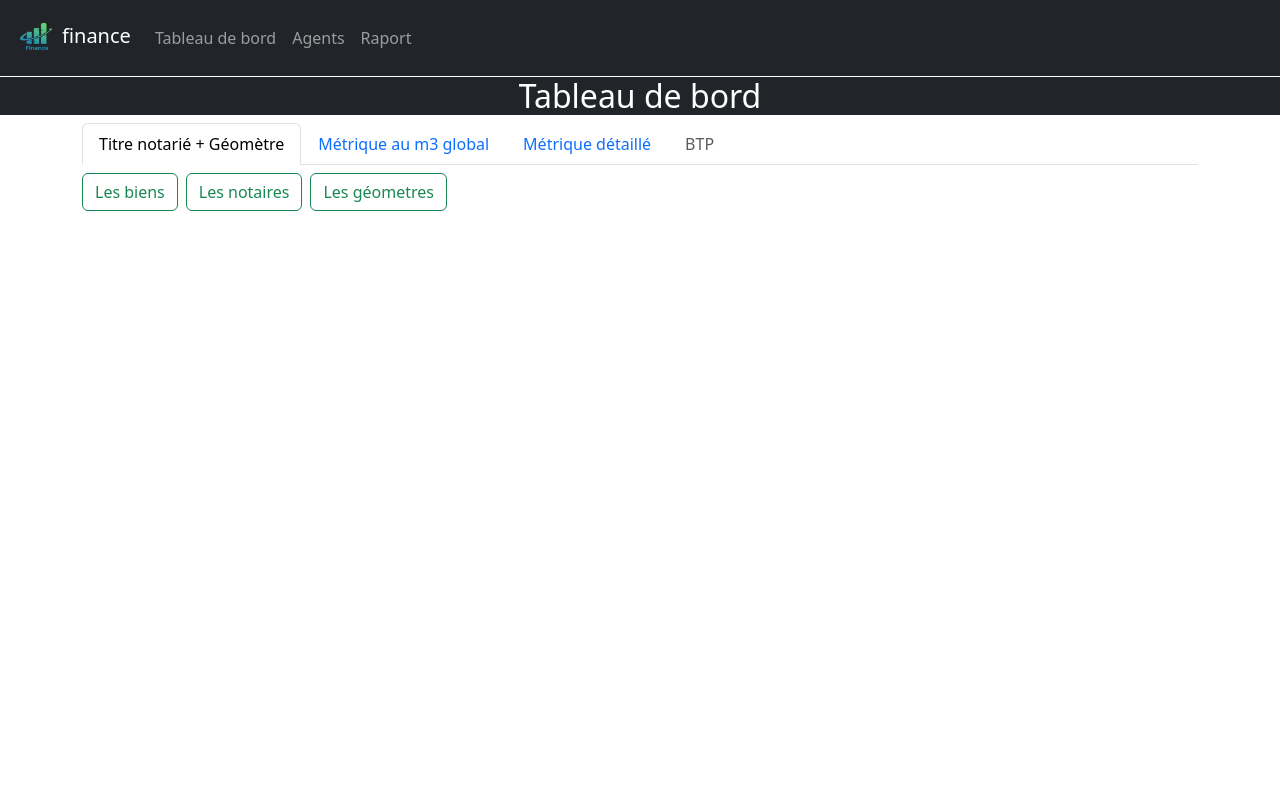
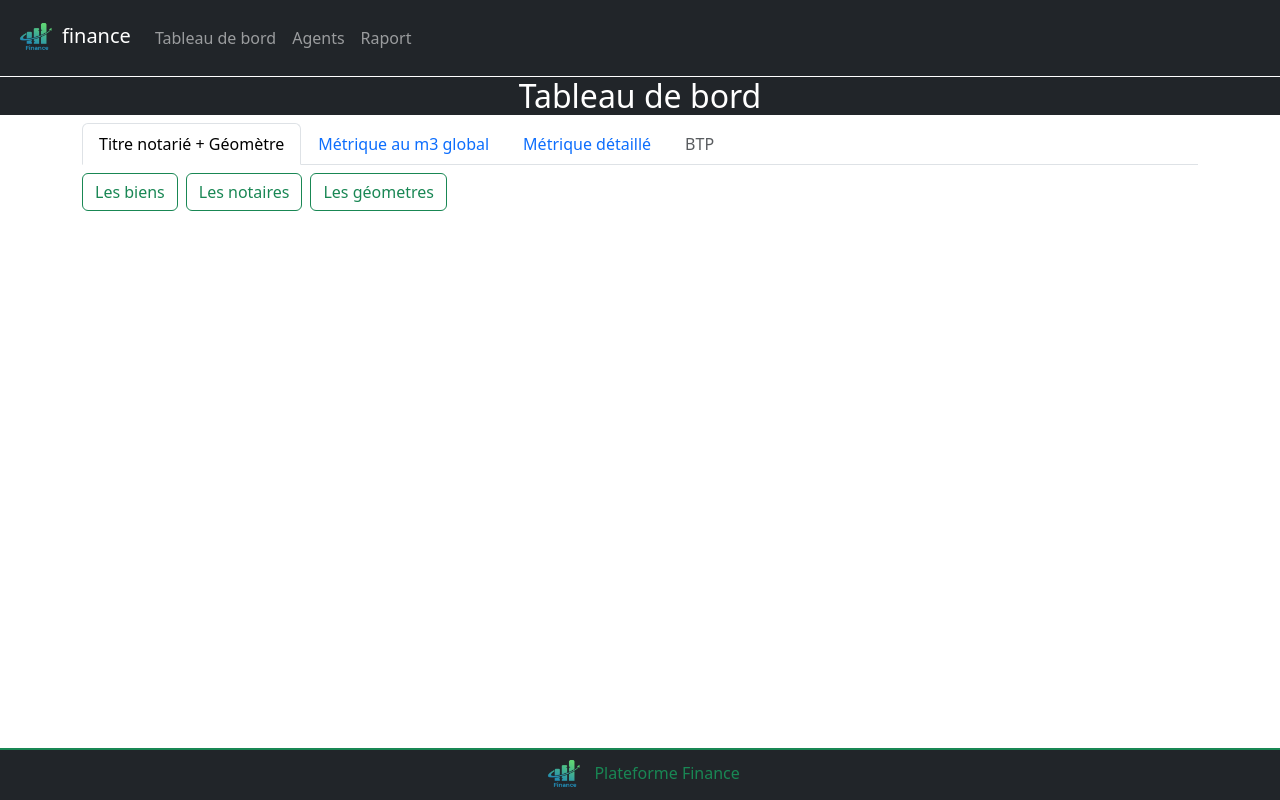
Before and after one commit to MyConcept/finance, a React (Create React App) app: page / in a window 1280 px wide. Built offline with nearby package versions, Linux system fonts and the light colour scheme.

Commit message:
committed10

```diff
--- a/src/App.js
+++ b/src/App.js
@@ -1,12 +1,14 @@
-
-import './App.css';
+import React from 'react';
+import './App.scss';
 import Navbar from "./Navbar/Navbar";
 import Layout from "./Layout/Layout"
+import Footer from './Footer/Footer';
 function App() {
   return (
     <div className="App">
       <Navbar/>
       <Layout/>
+      <Footer/>
     </div>
   );
 }
--- a/src/index.js
+++ b/src/index.js
@@ -1,6 +1,6 @@
 import React from 'react';
 import ReactDOM from 'react-dom/client';
-import './index.css';
+import './index.scss';
 import App from './App';
 import reportWebVitals from './reportWebVitals';
 import 'bootstrap/dist/css/bootstrap.css'
```
Also changed, not shown: src/App.scss (renamed from src/App.css), src/index.scss (renamed from src/index.css).
